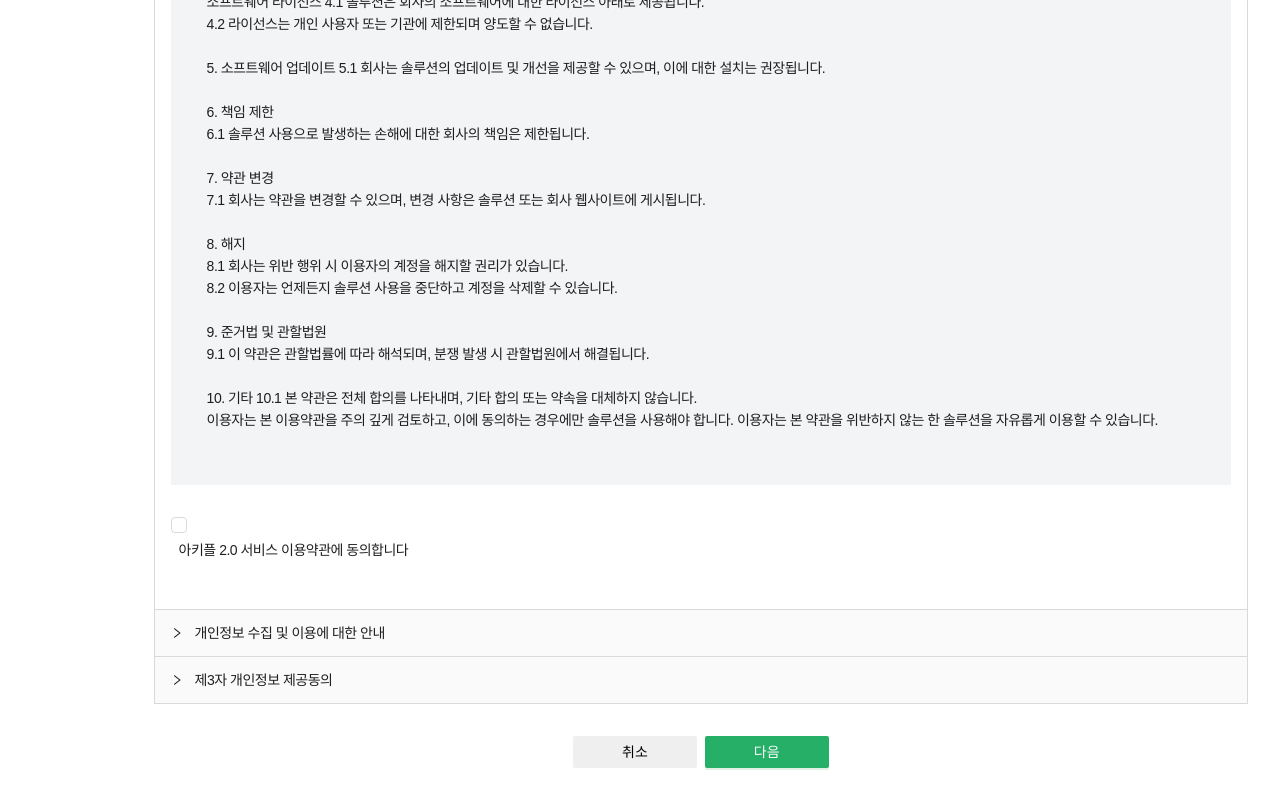
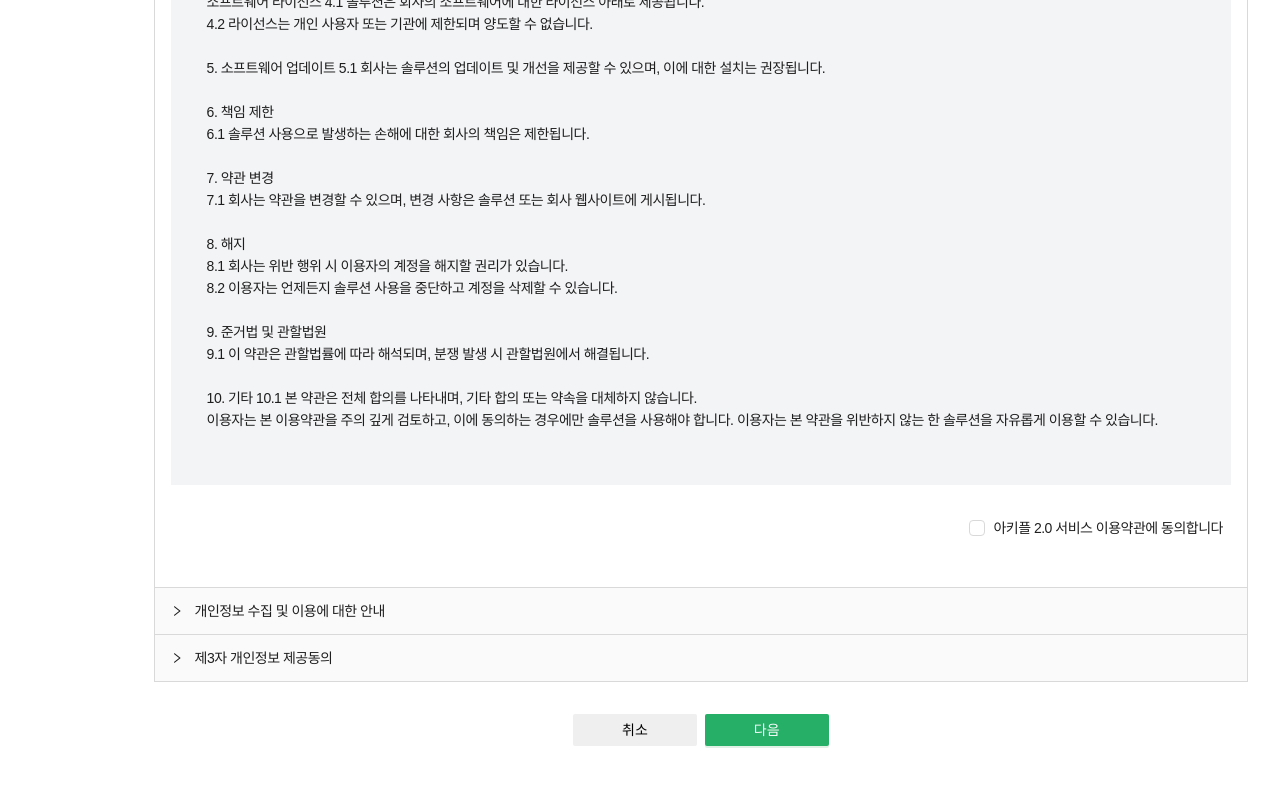
Before and after one commit to jyh2610/InternShipProject_NEXT.JS, a Next.js app in the folder front/: page /signup/provideinfo in a window 1280 px wide. Shown: the part 628-1428 px from the top of the page. After the commit the page ends 1406 px from the top, so only its background shows below. Built offline with nearby package versions, Linux system fonts and the light colour scheme; no server answers.

Commit message:
Fix: 동의 페이지 이슈 해결

```diff
--- a/front/src/components/provideinfo/Agreement.tsx
+++ b/front/src/components/provideinfo/Agreement.tsx
@@ -24,7 +24,11 @@ const Agreement = ({ type, check, setCheck }: AgreementProps) => {
 
   return (
     <>
-      <Checkbox className="justify-end block my-[2rem]" checked={type === "One" ? check.one : type === "Two" ? check.two : check.three} onChange={handleChange}>
+      <Checkbox
+        className="flex justify-end block my-[2rem]"
+        checked={type === "One" ? check.one : type === "Two" ? check.two : check.three}
+        onChange={handleChange}
+      >
         {`아키플 2.0 서비스 이용약관에 동의합니다`}
       </Checkbox>
     </>
```
